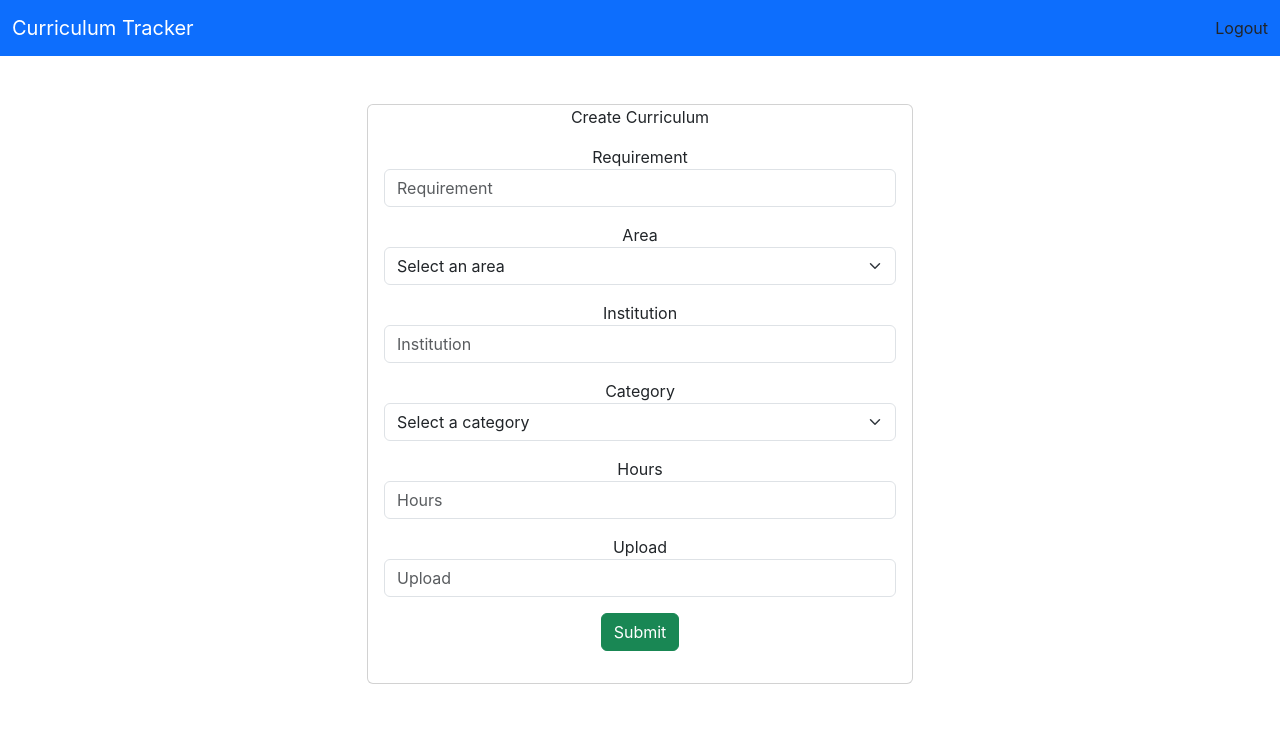
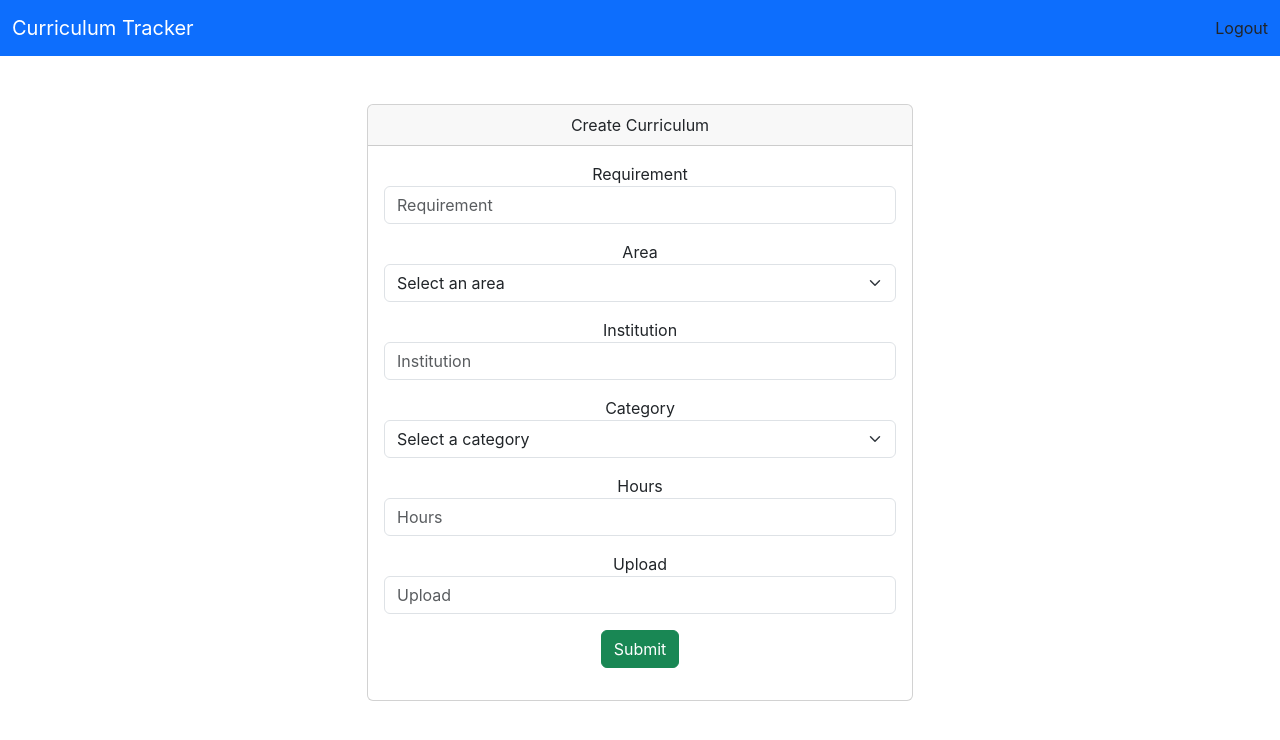
Before and after one commit to Aswathykumpalathu/curriculumtracker-frontend, a React (Create React App) app: page /addcurriculum in a window 1280 px wide. Shown: the top 740 px of the page. Built offline with nearby package versions, Linux system fonts and the light colour scheme; a web font is replaced by a local one.

Commit message:
major cleanup

```diff
--- a/src/components/AddCurriculum.jsx
+++ b/src/components/AddCurriculum.jsx
@@ -6,7 +6,6 @@ const AddCurriculum = (props) => {
   const navigate = useNavigate();
   const [userToken, setUserToken] = useState(sessionStorage.getItem("userToken"));
   const [userId, setUserID] = useState(sessionStorage.getItem("userId"));
-
   const [curriculum, setCurriculum] = useState({
     ...props.data,
     area: props.data?.area || '',
@@ -52,7 +51,7 @@ const AddCurriculum = (props) => {
 
     if (props.method === "put") {
       axios
-        .put("http://localhost:5000/api/curriculumlist/" + curriculum._id,data)
+        .put("http://localhost:5000/api/curriculumlist/" + curriculum._id, curriculum)
         .then((response) => {
           if (response.data.message === "Updated successfully") {
             alert(response.data.message);
@@ -72,7 +71,7 @@ const AddCurriculum = (props) => {
       <div className="row justify-content-center">
         <div className="col-md-6">
           <div className="card">
-            <div className="card-header" class="">Create Curriculum</div>
+            <div className="card-header">Create Curriculum</div>
             <div className="card-body">
               <div className="mb-3">
                 <label htmlFor="requirementname">Requirement</label>
--- a/src/components/AdminDashboard.jsx
+++ b/src/components/AdminDashboard.jsx
@@ -7,10 +7,8 @@ const AdminDashboard = () => {
     const[update,setUpdate]=useState(false);
     const[singleValue,setSingleValue]=useState([]);
   const [userrole, setUserRole] = useState('');
-  const [userToken, setUserToken] = useState(sessionStorage.getItem("userToken"));
-  const [userId, setUserID] = useState(sessionStorage.getItem("userId"));
   const fetchDataFromApi= ()=>{
-    axios.get("http://localhost:5000/api/curriculumlist/"+userToken  ).then(
+    axios.get("http://localhost:5000/api/curriculumlist/" ).then(
     (response)=>{
         console.log(response.data)
         setData(response.data)
@@ -22,11 +20,7 @@ const AdminDashboard = () => {
     setUserRole(storedUserRole);
     fetchDataFromApi();
   }, []);
-
-
-
   const deleteCurriculum =(id)=>{
-
     console.log('id delete');
     console.log(id);
     axios.delete("http://localhost:5000/api/curriculumlist/" + id)
@@ -34,7 +28,6 @@ const AdminDashboard = () => {
         alert(response.data.message);
         window.location.reload(false);
     })
-
 }
 
 const updateCurriculum =(val)=>{
```
Also changed, not shown: src/components/Header.jsx (+1 -7 lines).
